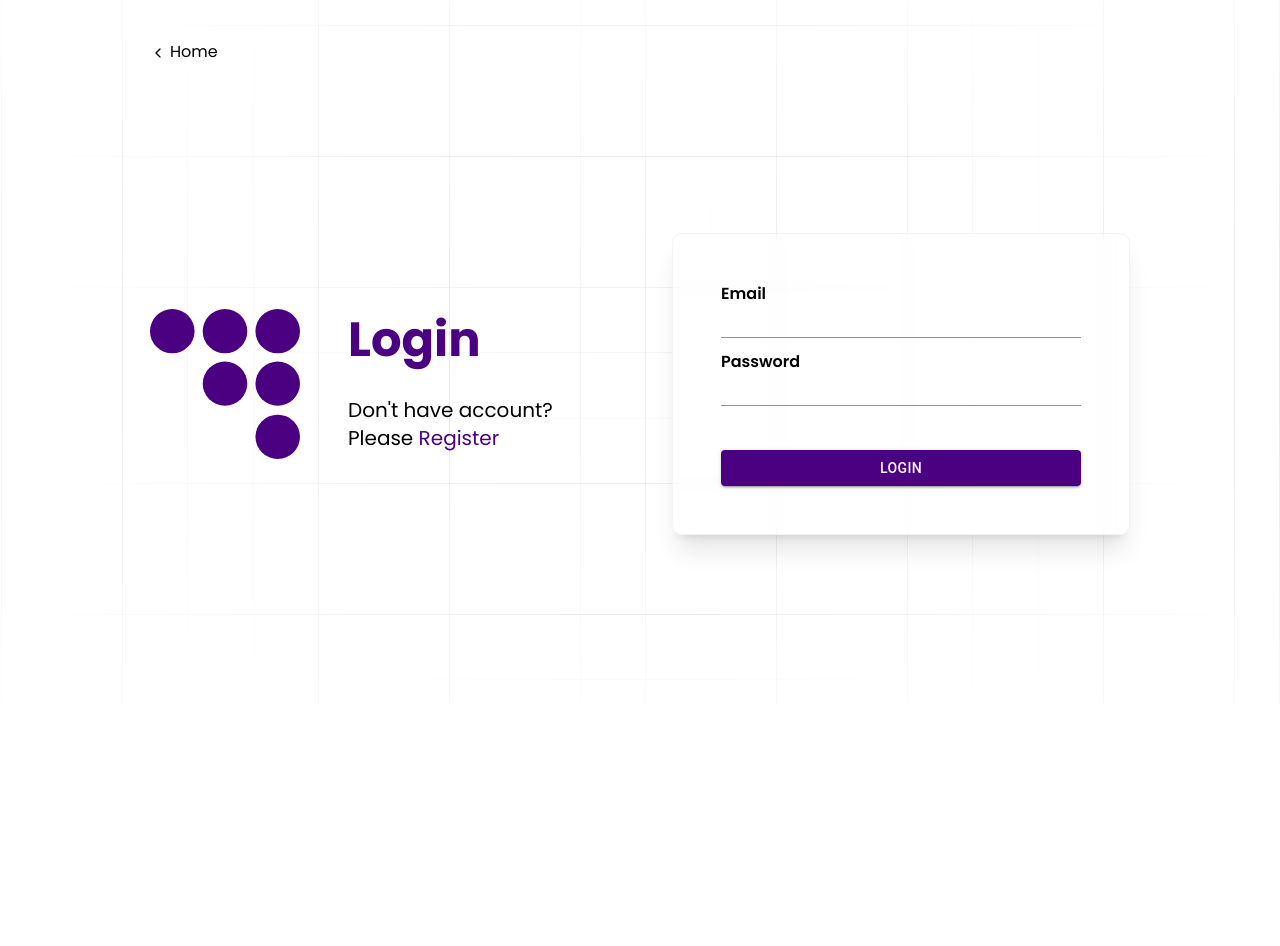
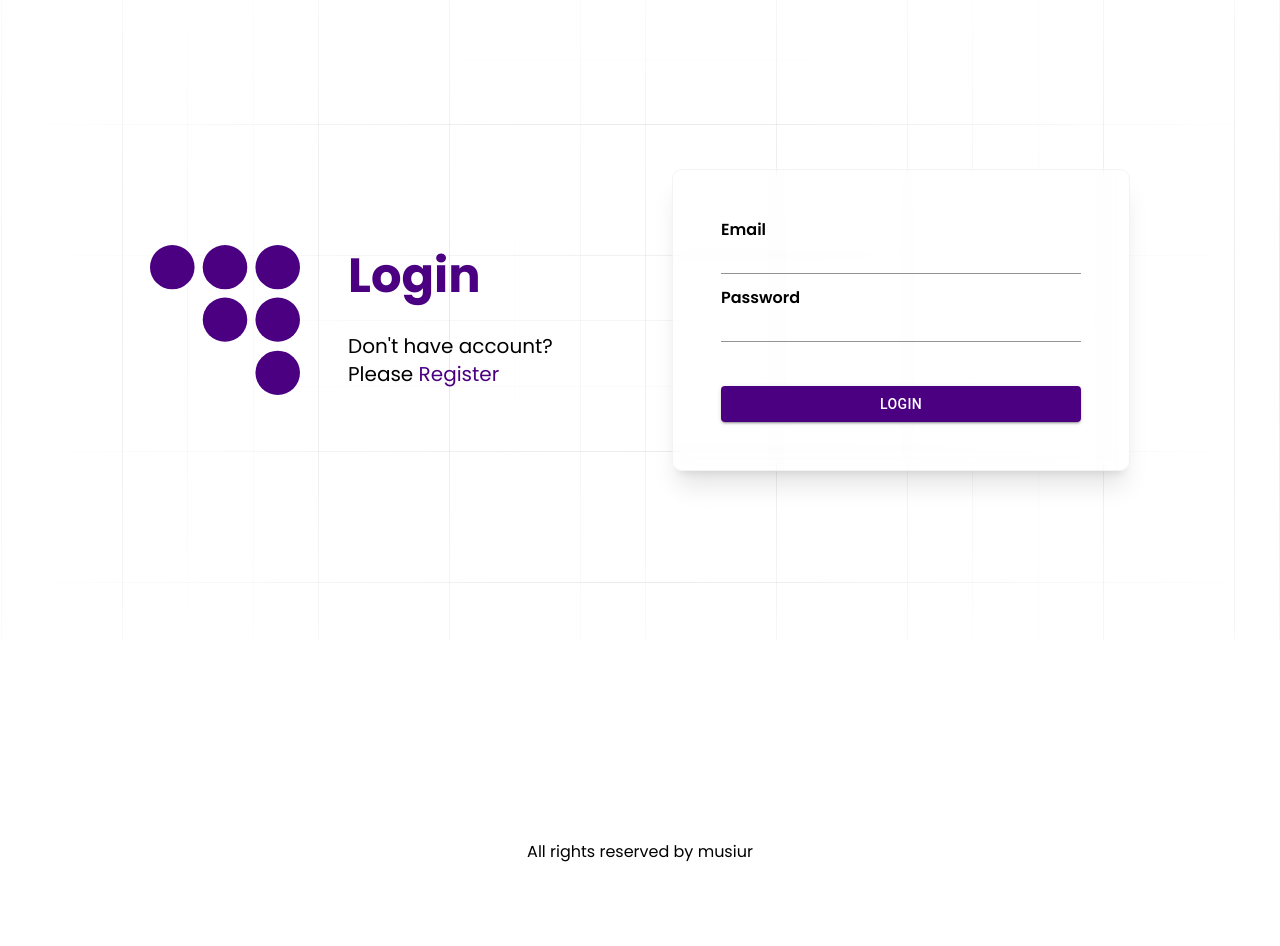
Before and after one commit to crescents-stack/job-portal-frontend, a React (Vite) app: page /login in a window 1280 px wide. Shown: the top 946 px of the page. After the commit the page ends 904 px from the top, so only its background shows below. Built offline with nearby package versions, Linux system fonts and the light colour scheme; the HTML template or start-up script is replaced by a standard one.

Commit message:
dashboard updated

```diff
--- a/src/App.jsx
+++ b/src/App.jsx
@@ -50,8 +50,10 @@ const App = () => {
       <Navbar />
       <div className="min-h-[100vh]">
         <Routes>
-          <Route path="/" element={<Home />} />
           <Route path="*" element={<ErrorPage />} />
+          <Route path="/" element={<PrivateRoutes />}>
+            <Route index element={<Home />} />
+          </Route>
           <Route path="/" element={<PublicRoutes />}>
             <Route path="login" element={<Login />} />
             <Route path="register" element={<Register />} />
--- a/src/components/common/footer.jsx
+++ b/src/components/common/footer.jsx
@@ -1,6 +1,6 @@
 const Footer = () => {
   return (
-    <footer className="container mx-auto pb-10 pt-36 text-center">
+    <footer className="container mx-auto p-10 text-center">
       All rights reserved by musiur
     </footer>
   );
--- a/src/components/form/multi-check.jsx
+++ b/src/components/form/multi-check.jsx
@@ -60,7 +60,7 @@ const FormInputMultiCheckbox = ({
                   control={control}
                 />
               }
-              label={option.label}
+              label={option.label.replaceAll("BN", "BD")}
               key={option.value}
             />
           );
--- a/src/pages/dashboard/jobs/jobs.jsx
+++ b/src/pages/dashboard/jobs/jobs.jsx
@@ -74,7 +74,8 @@ const Jobs = () => {
                   {job.roles.map((role) => {
                     return (
                       <li key={role._id} style={{ color: "#3f3f3f" }}>
-                        {role.role}&nbsp;({role.locations.toString()})
+                        {role.role}&nbsp;(
+                        {role.locations.toString().replaceAll("BN", "BD")})
                       </li>
                     );
                   })}
--- a/src/pages/dashboard/jobs/update.jsx
+++ b/src/pages/dashboard/jobs/update.jsx
@@ -74,12 +74,11 @@ const UpdateJob = () => {
             };
           })
         );
-        // setLoader(false);
+        await FetchJobData();
       }
     } catch (error) {
       console.log(error);
       notify(error.response.data.message || "Something went wrong!", "error");
-      // setLoader(false);
     }
   };
 
@@ -107,7 +106,6 @@ const UpdateJob = () => {
 
   useEffect(() => {
     FetchRoleList();
-    FetchJobData();
   }, []);
   return (
     <>
@@ -138,7 +136,7 @@ const UpdateJob = () => {
               type="submit"
               variant={"contained"}
               disabled={form.formState.isSubmitting}
-              style={{background: "indigo"}}
+              style={{ background: "indigo" }}
             >
               {form.formState.isSubmitting ? "Updating..." : "Update job"}
             </Button>
--- a/src/pages/login.jsx
+++ b/src/pages/login.jsx
@@ -10,7 +10,6 @@ import { useContext } from "react";
 import { UserContext, notify } from "../App";
 import { RefreshRounded } from "@mui/icons-material";
 import { useNavigate } from "react-router-dom";
-import { ChevronLeft } from "lucide-react";
 
 const Login = () => {
   const navigate = useNavigate();
@@ -31,7 +30,7 @@ const Login = () => {
         setCookie("token", response.data.token);
         setUser(response.data.token);
         notify("Login Successful!", "success");
-        navigate("/dashboard/jobs");
+        navigate("/");
         setSpinner(false);
       }
     } catch (error) {
@@ -73,12 +72,6 @@ const Login = () => {
   };
   return (
     <div className="bg-[url('/grid.svg')] bg-cover bg-center transition ease-in-out duration-500">
-      <div className="container mx-auto pt-10">
-        <Link to="/" className="flex items-center gap-1 group">
-          <ChevronLeft className="translate-x-0 group-hover:translate-x-[-10px] w-4 h-4 mt-[2px]" />
-          Home
-        </Link>
-      </div>
       <div className="container mx-auto grid grid-cols-1 sm:grid-cols-2 gap-16 min-h-[80dvh]">
         <div className="flex items-center gap-4 sm:gap-12 justify-center">
           <img
--- a/src/pages/register.jsx
+++ b/src/pages/register.jsx
@@ -9,7 +9,6 @@ import { setCookie } from "../utils/cookies";
 import { RefreshRounded } from "@mui/icons-material";
 import { notify } from "../App";
 import { useNavigate } from "react-router-dom";
-import { ChevronLeft } from "lucide-react";
 
 const Register = () => {
   let navigate = useNavigate();
@@ -77,12 +76,6 @@ const Register = () => {
   };
   return (
     <div className="bg-[url('/grid.svg')] bg-cover bg-center">
-      <div className="container mx-auto pt-10">
-        <Link to="/" className="flex items-center gap-1 group">
-          <ChevronLeft className="translate-x-0 group-hover:translate-x-[-10px] w-4 h-4 mt-[2px]" />
-          Home
-        </Link>
-      </div>
       <div className="container mx-auto grid grid-cols-1 sm:grid-cols-2 gap-16 min-h-[80dvh]">
         <div className="flex items-center gap-4 sm:gap-12 justify-center">
           <img
```
